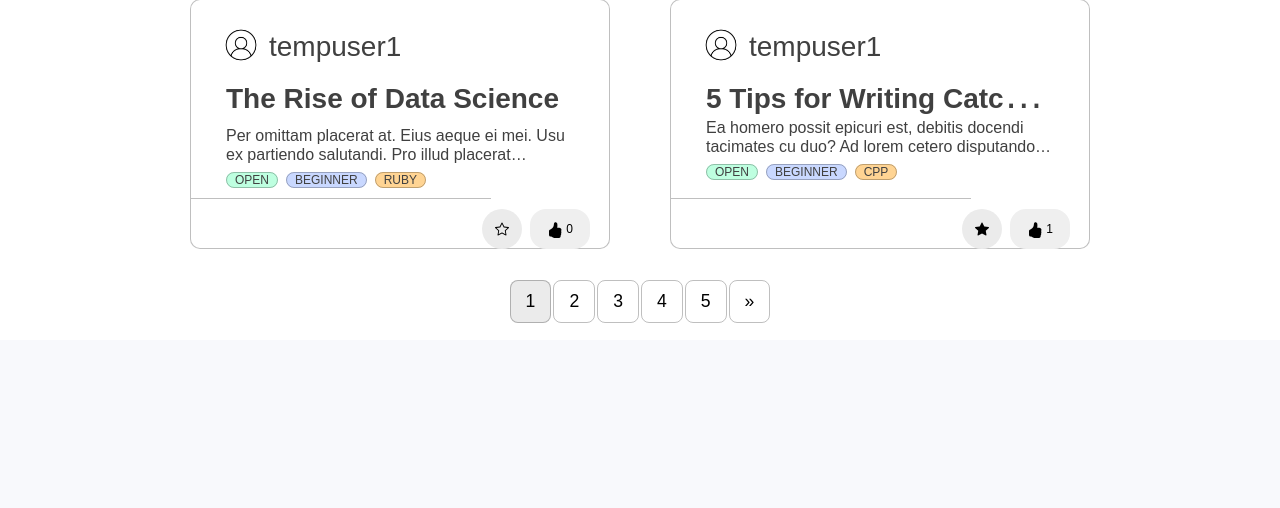
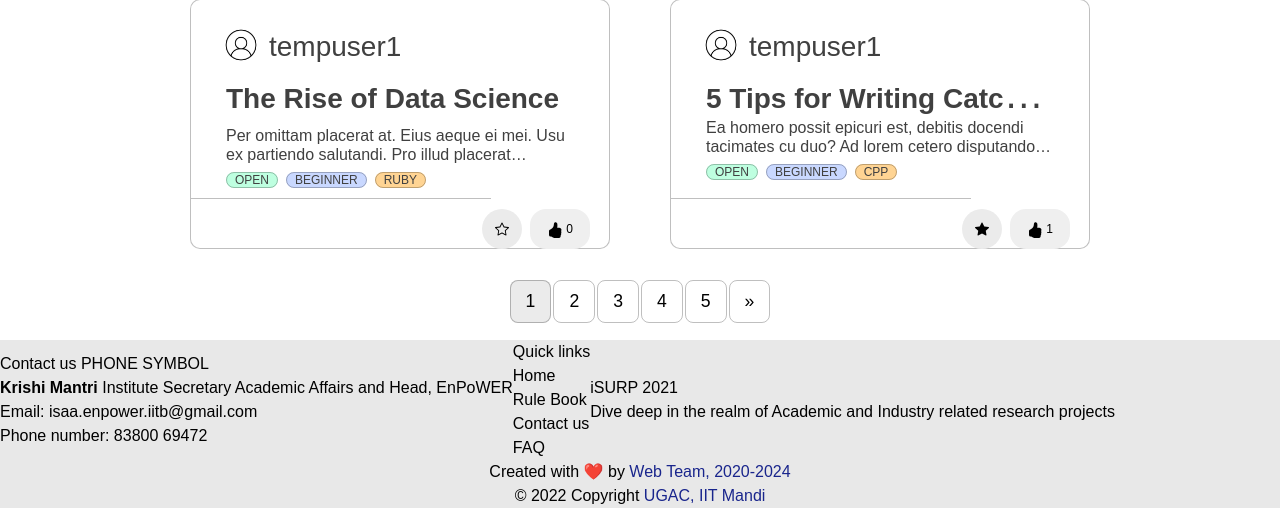
Before and after one commit to naveensaigit/project_portal, a Django app: page / in a window 1280 px wide. Shown: the part 1064-1572 px from the top of the page. Before the commit the page ends 1387 px from the top, so only its background shows below. Run offline with Django 4.2, Linux system fonts and the light colour scheme; a user stored in the database is signed in; data comes from the database, SQL or seed files in the repository; some libraries are stand-ins or nearby versions.

Commit message:
Added template code for footer

```diff
--- /dev/null
+++ b/home/static/home/footer.css
@@ -0,0 +1,8 @@
+.horizontal-center {
+    margin: 0 auto;
+}
+
+.vertical-center {
+    display: flex;
+    align-items: center;
+}
--- a/home/templates/home/base.html
+++ b/home/templates/home/base.html
@@ -3,25 +3,22 @@
 <html lang="en">
 
     <head>
-      <meta name="viewport" content="width=device-width, initial-scale=1.0">
+        <meta name="viewport" content="width=device-width, initial-scale=1.0">
         <meta charset="UTF-8" />
         <meta http-equiv="X-UA-Compatible" content="IE=edge" />
         <meta name="viewport" content="width=device-width, initial-scale=1.0" />
         <link rel="shortcut icon" href="#">
         <title>Project Portal{% if title %} | {{ title }} {% endif %}</title>
-
         {% block stylesheets %}
         <link rel="stylesheet" type="text/css" href="{% static 'home/style.css' %}">
         <link rel="stylesheet" type="text/css" href="{% static 'home/cards.css' %}">
+        <link rel="stylesheet" type="text/css" href="{% static 'home/footer.css' %}">
         {% endblock stylesheets %}
-
         {% block customStylesheets %}{% endblock customStylesheets %}
-
         <script src="{% static 'vendor/jquery/jquery.min.js' %}"></script>
         <script src="{% static 'vendor/bootstrap/js/bootstrap.bundle.min.js' %}"></script>
         <script src="{% static 'vendor/jquery-easing/jquery.easing.min.js' %}"></script>
         <script src="{% static 'js/sb-admin-2.min.js' %}"></script>
-
         <link rel="preconnect" href="https://fonts.googleapis.com">
         <link rel="preconnect" href="https://fonts.gstatic.com" crossorigin>
         {% block ajaxBlock %}
@@ -29,14 +26,13 @@
         <script src="https://cdnjs.cloudflare.com/ajax/libs/select2/4.0.3/js/select2.min.js"></script>
         <link href="https://cdnjs.cloudflare.com/ajax/libs/select2/4.0.3/css/select2.min.css" rel="stylesheet" />
         {% endblock ajaxBlock %}
-
         <link href="https://fonts.googleapis.com/css?family=Nunito:200,200i,300,300i,400,400i,600,600i,700,700i,800,800i,900,900i" rel="stylesheet">
         <link href="https://fonts.googleapis.com/css2?family=Montserrat:wght@300&display=swap" rel="stylesheet">
         <link rel="stylesheet" href="https://pro.fontawesome.com/releases/v5.10.0/css/all.css" integrity="sha384-AYmEC3Yw5cVb3ZcuHtOA93w35dYTsvhLPVnYs9eStHfGJvOvKxVfELGroGkvsg+p" crossorigin="anonymous" />
         <link href="https://fonts.googleapis.com/css2?family=Playfair+Display&display=swap" rel="stylesheet">
     </head>
+    {% block mainBlock %}
 
-    {% block mainBlock %}
     <body id="page-top">
         <!-- Page Wrapper -->
         <div id="wrapper">
@@ -185,8 +181,60 @@
         <a class="scroll-to-top rounded" href="#page-top">
             <i class="fas fa-angle-up"></i>
         </a>
+        </div>
+        </div>
+        <div id="footer">
+            <div class="vertical-center">
+                <div class="column">
+                    <div class="columnTitle">
+                        Contact us PHONE SYMBOL
+                    </div>
+                    <div class="columnDetails">
+                        <b>Krishi Mantri</b>
+                        Institute Secretary Academic Affairs and Head, EnPoWER
+                        <br>
+                        Email: isaa.enpower.iitb@gmail.com
+                        <br>
+                        Phone number: 83800 69472
+                    </div>
+                </div>
+                <div class="column">
+                    <div class="columnTitle">
+                        Quick links
+                    </div>
+                    <div class="columnDetails">
+                        Home
+                        <br>
+                        Rule Book
+                        <br>
+                        Contact us
+                        <br>
+                        FAQ
+                    </div>
+                </div>
+                <div class="column">
+                    <div class="columnTitle">
+                        iSURP 2021
+                    </div>
+                    <div class="columnDetails">
+                        Dive deep in the realm of Academic and Industry related research projects
+                    </div>
+                </div>
+            </div>
+            <div class="vertical-center">
+                <div class="team horizontal-center">
+                    Created with ❤️ by <a href="">Web Team, 2020-2024</a>
+                </div>
+            </div>
+            <div class="vertical-center">
+                <div class="copyright horizontal-center">
+                    &copy; 2022 Copyright <a href="">UGAC, IIT Mandi</a>
+                </div>
+            </div>
+        </div>
     </body>
     {% endblock mainBlock %}
     {% block extraBlock %}{% endblock extraBlock %}
     {% block customScripts %}{% endblock customScripts %}
+
 </html>
```
